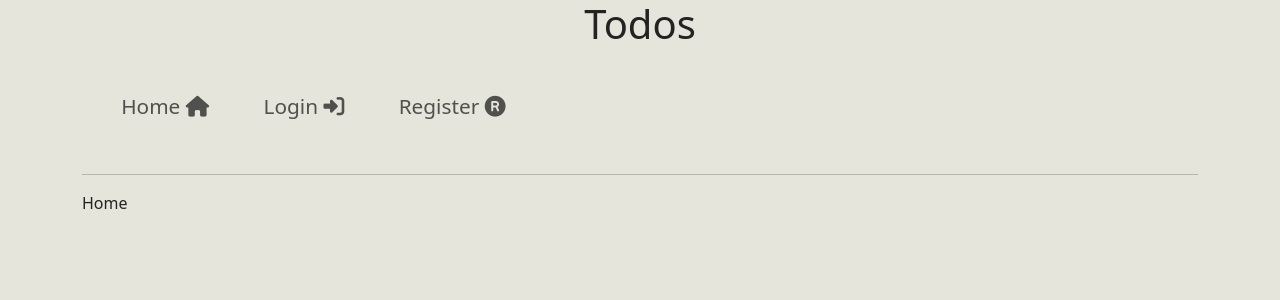
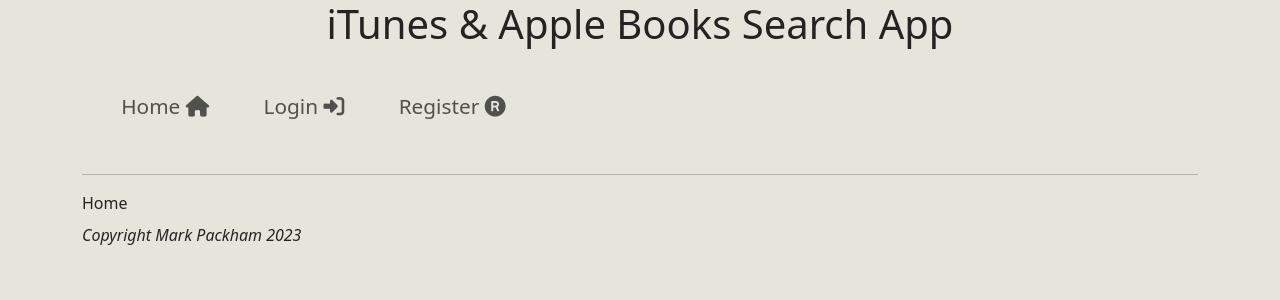
Before and after one commit to markpackham/HyperionReactExpressFaviTunesCapstoneProject, a React (Vite) app in the folder frontend/: page / in a window 1280 px wide. Shown: the top 300 px of the page. Built offline with nearby package versions, Linux system fonts and the light colour scheme.

Commit message:
add Header and Footer

```diff
--- a/frontend/index.html
+++ b/frontend/index.html
@@ -8,7 +8,7 @@
   <link rel="stylesheet" href="https://cdn.jsdelivr.net/npm/bootstrap@5.3.0/dist/css/bootstrap.min.css"
     integrity="sha384-9ndCyUaIbzAi2FUVXJi0CjmCapSmO7SnpJef0486qhLnuZ2cdeRhO02iuK6FUUVM" crossorigin="anonymous" />
   <link rel="stylesheet" href="https://cdnjs.cloudflare.com/ajax/libs/font-awesome/6.4.2/css/all.min.css">
-  <title>Todos</title>
+  <title>iTunes & Apple Books Search App</title>
 </head>
 <body>
   <div id="root"></div>
--- a/frontend/src/App.jsx
+++ b/frontend/src/App.jsx
@@ -1,22 +1,28 @@
 import "bootstrap/dist/css/bootstrap.min.css";
 import "./App.css";
 import { Route, Routes } from "react-router-dom";
+import FooterSitewide from "./components/sitewide/FooterSitewide";
+import HeaderSitewide from "./components/sitewide/HeaderSitewide";
 import Home from "./components/Home";
 import Login from "./components/users/Login";
-import Navbar from "./components/sitewide/Navbar";
+import NavbarSitewide from "./components/sitewide/NavbarSitewide";
 import PageNotFound from "./components/PageNotFound";
 import Register from "./components/users/Register";
 
 function App() {
   return (
     <div className="container">
-      <Navbar />
+      <HeaderSitewide />
+      <NavbarSitewide />
+      <main>
         <Routes>
           <Route exact path="/" element={<Home />} />
           <Route exact path="/login" element={<Login />} />
           <Route exact path="/register" element={<Register />} />
           <Route path="/*" element={<PageNotFound />} />
         </Routes>
+      </main>
+      <FooterSitewide />
     </div>
   );
 }
--- /dev/null
+++ b/frontend/src/components/sitewide/FooterSitewide.jsx
@@ -0,0 +1,13 @@
+const FooterSitewide = () => {
+  const currentYear = new Date(Date.now());
+
+  return (
+    <footer className="sticky-bottom mt-2">
+      <p className="fst-italic">
+        Copyright Mark Packham {currentYear.getFullYear()}
+      </p>
+    </footer>
+  );
+};
+
+export default FooterSitewide;
--- /dev/null
+++ b/frontend/src/components/sitewide/HeaderSitewide.jsx
@@ -0,0 +1,9 @@
+const HeaderSitewide = () => {
+  return (
+    <div>
+      <h1>iTunes & Apple Books Search App</h1>
+    </div>
+  );
+};
+
+export default HeaderSitewide;
--- a/frontend/src/components/sitewide/Navbar.jsx
+++ b/frontend/src/components/sitewide/NavbarSitewide.jsx
@@ -1,6 +1,6 @@
 import { Link, useNavigate } from "react-router-dom";
 
-const Navbar = () => {
+const NavbarSitewide = () => {
   const navigate = useNavigate();
   const token_storage = sessionStorage.getItem("jwt_token");
 
@@ -12,7 +12,6 @@ const Navbar = () => {
 
   return (
     <>
-      <h1>Todos</h1>
       <nav className="navbar navbar-expand-lg mb-3 rounded">
         <div className="container">
           <ul className="navbar-nav">
@@ -46,4 +45,4 @@ const Navbar = () => {
   );
 };
 
-export default Navbar;
+export default NavbarSitewide;
```
Also changed, not shown: 2 other files (tests, documents, lock files or other folders). Lines whose indentation alone changed are shown as unchanged.
